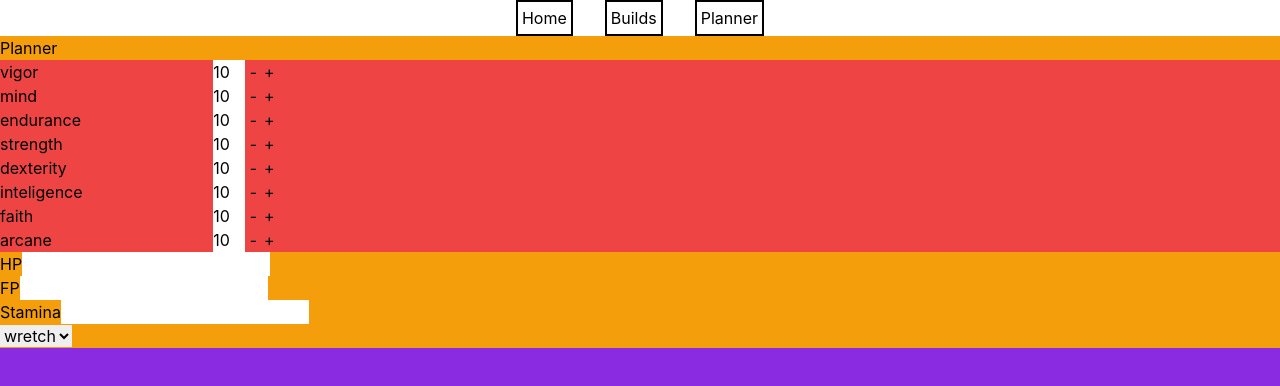
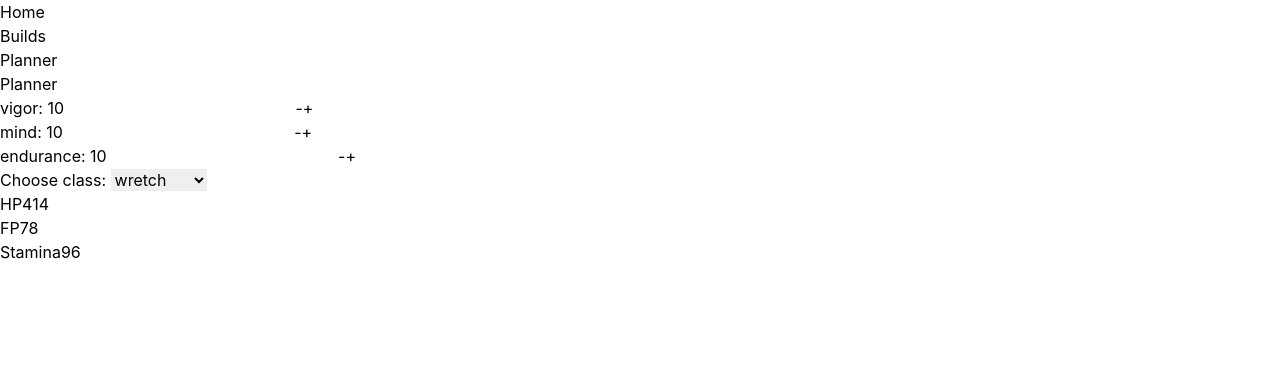
Before and after one commit to DScraftPL/EldenRingBuildsWebsite, a React app: page /planner in a window 1280 px wide. Built offline with nearby package versions, Linux system fonts and the light colour scheme.

Commit message:
refactor refactor + json

```diff
--- a/src/index.css
+++ b/src/index.css
@@ -9,7 +9,6 @@ body {
     sans-serif;
   -webkit-font-smoothing: antialiased;
   -moz-osx-font-smoothing: grayscale;
-  background: blueviolet;
 }
 
 code {
--- a/src/pages/app/App.js
+++ b/src/pages/app/App.js
@@ -11,7 +11,7 @@ import {
 
 function App() {
   return (
-    <div className='bg-amber-500'>
+    <div>
       <BrowserRouter>
         <Routes>
           <Route path='/' element={<NavigationBar />}>
--- a/src/pages/navigationbar/NavigationBar.js
+++ b/src/pages/navigationbar/NavigationBar.js
@@ -6,11 +6,11 @@ import {
 function NavigationBar() {
   return (
     <div>
-      <nav className="bg-white">
-        <ul className="flex space-x-8 justify-center">
-          <li className="border-black border-2 p-1"><Link to="/">Home</Link></li>
-          <li className="border-black border-2 p-1"><Link to="/builds">Builds</Link></li>
-          <li className="border-black border-2 p-1"><Link to="/planner">Planner</Link></li>
+      <nav>
+        <ul>
+          <li><Link to="/">Home</Link></li>
+          <li><Link to="/builds">Builds</Link></li>
+          <li><Link to="/planner">Planner</Link></li>
         </ul>
       </nav>
       <Outlet />
--- a/src/pages/planner/GameplayStat.js
+++ /dev/null
@@ -1,36 +0,0 @@
-import { useEffect, useState } from "react";
-import { updateHP, updateFP, updateStamina } from "./updateStats";
-
-function GameplayStat(props) {
-
-  const [inputValue, setInputValue] = useState('');
-
-  useEffect(() => {
-    const handleStatChangeEvent = (event) => {
-      const statname = event.detail.statname;
-      if (props.statlisten === statname) {
-        var statval = Number(event.detail.statvalue);
-        console.log(statval)
-        switch (statname) {
-          case "vigor": setInputValue(updateHP(statval)); break;
-          case "mind": setInputValue(updateFP(statval)); break;
-          case "endurance": setInputValue(updateStamina(statval)); break;
-          default: console.log('switchcase!');
-        }
-        console.log('detected matching event ' + event.detail.statname)
-      }
-    }
-    window.addEventListener('statChange', handleStatChangeEvent);
-  }, [props])
-
-  return (
-    <div>
-      <label>{props.statname}</label>
-      <input id={props.statname}
-        value={inputValue}
-        readOnly />
-    </div>
-  )
-}
-
-export default GameplayStat;
--- /dev/null
+++ b/src/pages/planner/GameplayStats.js
@@ -0,0 +1,25 @@
+import { updateHP, updateFP, updateStamina } from "./updateStats";
+
+function GameplayStat({ id, stat, update }) {
+  return (<div>
+    <label htmlFor={id}>{id}</label>
+    <input
+      id={id}
+      value={update(stat)}
+      readOnly
+    />
+  </div>)
+}
+
+function GameplayStats({ playerStats }) {
+
+  return (
+    <div>
+      <GameplayStat id="HP" stat={playerStats.vigor} update={updateHP} />
+      <GameplayStat id="FP" stat={playerStats.mind} update={updateFP} />
+      <GameplayStat id="Stamina" stat={playerStats.endurance} update={updateStamina} />
+    </div>
+  )
+}
+
+export default GameplayStats;
--- a/src/pages/planner/Planner.js
+++ b/src/pages/planner/Planner.js
@@ -1,48 +1,50 @@
 import { useState } from 'react'
 
-import PlayerStat from './PlayerStat.js'
-import GameplayStat from './GameplayStat.js'
+import PlayerStats from './PlayerStats.js'
+import GameplayStats from './GameplayStats.js'
+import classes from './classes.json'
 
 function Planner() {
 
-  const startingClass = {
-    wretch: {
-      vigor: 10,
-      mind: 10,
-      endurance: 10,
-      strength: 10,
-      dexterity: 10,
-      inteligence: 10,
-      faith: 10,
-      arcane: 10
+  const [playerStats, setPlayerStats] = useState(classes.wretch);
+  const [chosenClass, setChosenClass] = useState('wretch');
+
+
+  const updatePlayerStats = (stat, newValue) => {
+    if (newValue > 99) {
+      setPlayerStats(prevStats => ({
+        ...prevStats,
+        [stat]: 99
+      }))
+    } else if (newValue >= classes[chosenClass][stat]) {
+      setPlayerStats(prevStats => ({
+        ...prevStats,
+        [stat]: newValue
+      }));
+    } else {
+      setPlayerStats(prevStats => ({
+        ...prevStats,
+        [stat]: classes[chosenClass][stat]
+      }))
     }
   }
 
-  const [initStats, setInitStats] = useState(startingClass.wretch)
+  const updateChosenClass = (e) => {
+    console.log(e.target.value);
+    setChosenClass(e.target.value);
+    setPlayerStats(classes[e.target.value]);
+  }
 
   return (
-    <div className=''>
+    <div>
       <h1>Planner</h1>
-      <div className="bg-red-500 flex flex-col">
-        <PlayerStat statname="vigor" defaultvalue={initStats.vigor} />
-        <PlayerStat statname="mind" defaultvalue={initStats.mind} />
-        <PlayerStat statname="endurance" defaultvalue={initStats.endurance} />
-        <PlayerStat statname="strength" defaultvalue={initStats.strength} />
-        <PlayerStat statname="dexterity" defaultvalue={initStats.dexterity} />
-        <PlayerStat statname="inteligence" defaultvalue={initStats.inteligence} />
-        <PlayerStat statname="faith" defaultvalue={initStats.faith} />
-        <PlayerStat statname="arcane" defaultvalue={initStats.arcane} />
-      </div>
-      <div>
-        <GameplayStat statname="HP" statlisten="vigor" />
-        <GameplayStat statname="FP" statlisten="mind" />
-        <GameplayStat statname="Stamina" statlisten="endurance" />
-      </div>
-      <div>
-        <select name="startingClass" id="startingClass" >
-          <option value="wretch" default> wretch </option>
-        </select>
-      </div>
+      <PlayerStats playerStats={playerStats} onChange={updatePlayerStats} />
+      <label htmlFor='selectClass'> Choose class: </label>
+      <select id="selectClass" value={chosenClass} onChange={updateChosenClass}>
+        <option value="wretch">wretch</option>
+        <option value="confessor">confessor</option>
+      </select>
+      <GameplayStats playerStats={playerStats} />
     </div>
   )
 }
--- a/src/pages/planner/PlayerStat.js
+++ /dev/null
@@ -1,75 +0,0 @@
-import { useState } from "react";
-
-function PlayerStat(props) {
-
-  const [inputValue, setInputValue] = useState(10);
-
-  const statUpdateEvent = new CustomEvent('statChange', {
-    bubbles: true,
-    cancelable: true,
-    detail: { statname: props.statname }
-  });
-
-  const validateNumber = (min, max, number) => {
-    if (number.isNaN) {
-      number = min;
-    }
-    number = Math.max(number, min);
-    number = Math.min(number, max);
-    return number;
-  }
-
-  const raise = () => {
-    setInputValue(validateNumber(1, 99, Number(inputValue) + 1));
-    statUpdateEvent.detail.statvalue = inputValue + 1;
-    window.dispatchEvent(statUpdateEvent);
-  }
-
-  const lower = () => {
-    setInputValue(validateNumber(1, 99, Number(inputValue) - 1));
-    statUpdateEvent.detail.statvalue = inputValue - 1;
-    window.dispatchEvent(statUpdateEvent);
-  }
-
-  const valueChanged = (event) => {
-    setInputValue(Number(event.target.value));
-    statUpdateEvent.detail.statvalue = inputValue;
-    window.dispatchEvent(statUpdateEvent);
-    console.log('value changend')
-  }
-
-  const handleBlur = () => {
-    setInputValue(validateNumber(1, 99, Number(inputValue)));
-    statUpdateEvent.detail.statvalue = inputValue;
-    window.dispatchEvent(statUpdateEvent);
-    console.log('blurtriggered')
-  }
-
-  const handleKeyDown = (event) => {
-    if (event.key === 'Enter') {
-      console.log('correcting value')
-      setInputValue(validateNumber(1, 99, Number(inputValue)));
-      statUpdateEvent.detail.statvalue = inputValue;
-      window.dispatchEvent(statUpdateEvent);
-    }
-    console.log('keyDownTriggered')
-  }
-
-  return (
-    <div className="flex flex-row">
-      <label for={props.statname} className="w-1/6">{props.statname}</label>
-      <input type="text"
-        id={props.statname}
-        className="w-8"
-        value={inputValue}
-        onChange={valueChanged}
-        onKeyDown={handleKeyDown}
-        onBlur={handleBlur}
-      />
-      <button className="w-4 p-0 m-0" onClick={() => lower(props.statname)}>-</button>
-      <button className="w-4 p-0 m-0" onClick={() => raise()}>+</button>
-    </div>
-  )
-}
-
-export default PlayerStat;
--- /dev/null
+++ b/src/pages/planner/PlayerStats.js
@@ -0,0 +1,36 @@
+function PlayerStat({ id, stat, onChange }) {
+
+  const handleChange = (e) => {
+    onChange(id, parseInt(e.target.value));
+  }
+
+  return (
+    <div>
+      <label htmlFor={id}>{id}: </label>
+      <input
+        id={id}
+        type="text"
+        value={stat}
+        onChange={handleChange}
+      />
+      <button onClick={() => { onChange(id, stat - 1); }}>-</button>
+      <button onClick={() => { onChange(id, stat + 1); }}>+</button>
+    </div>
+  )
+
+}
+
+function PlayerStats({ playerStats, onChange }) {
+
+  return (
+    <div>
+      <PlayerStat id='vigor' stat={playerStats.vigor} onChange={onChange} />
+      <PlayerStat id='mind' stat={playerStats.mind} onChange={onChange} />
+      <PlayerStat id='endurance' stat={playerStats.endurance} onChange={onChange} />
+    </div>
+  )
+}
+
+
+
+export default PlayerStats;
--- /dev/null
+++ b/src/pages/planner/classes.json
@@ -0,0 +1,22 @@
+{
+  "wretch": {
+    "vigor": 10,
+    "mind": 10,
+    "endurance": 10,
+    "strength": 10,
+    "dexterity": 10,
+    "inteligence": 10,
+    "faith": 10,
+    "arcane": 10
+  },
+  "confessor": {
+    "vigor": 10,
+    "mind": 13,
+    "endurance": 10,
+    "strength": 12,
+    "dexterity": 12,
+    "inteligence": 9,
+    "faith": 14,
+    "arcane": 9
+  }
+}
```
Also changed, not shown: src/pages/planner/updateStats.jsx (renamed from src/pages/planner/updateStats.js).
